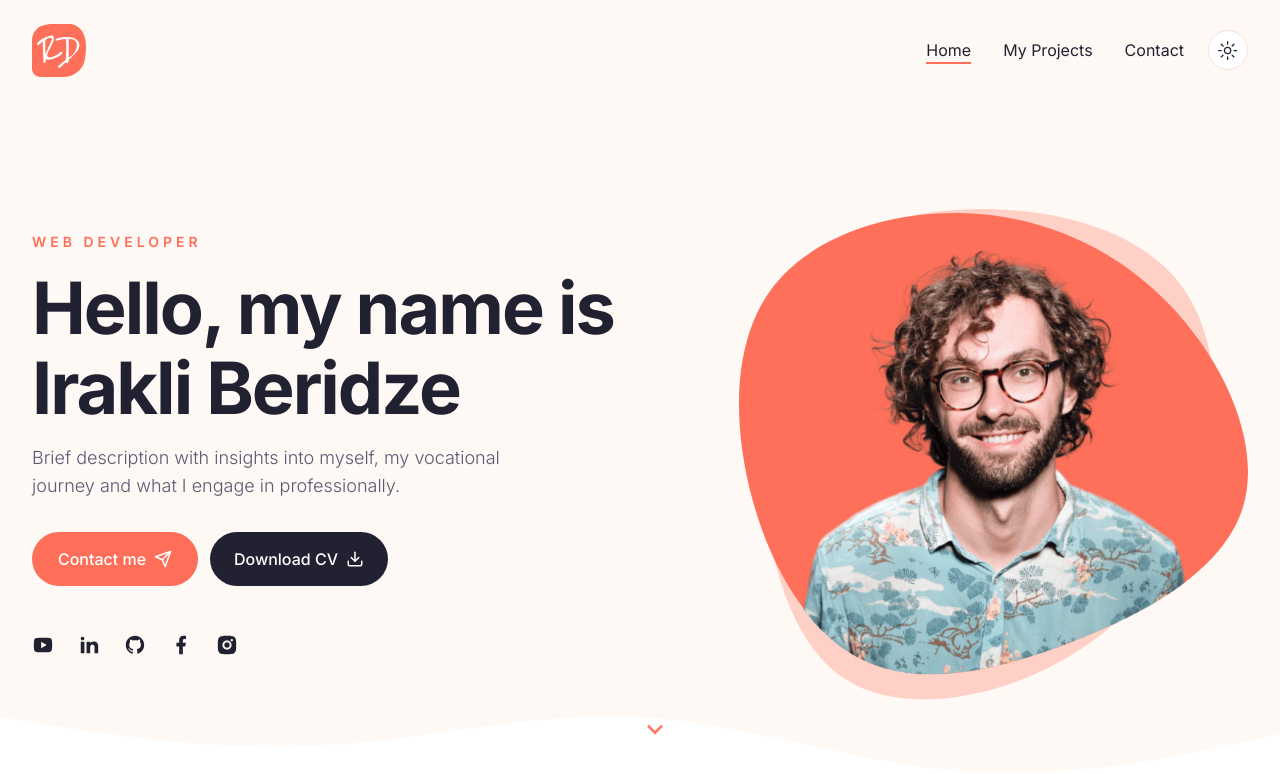
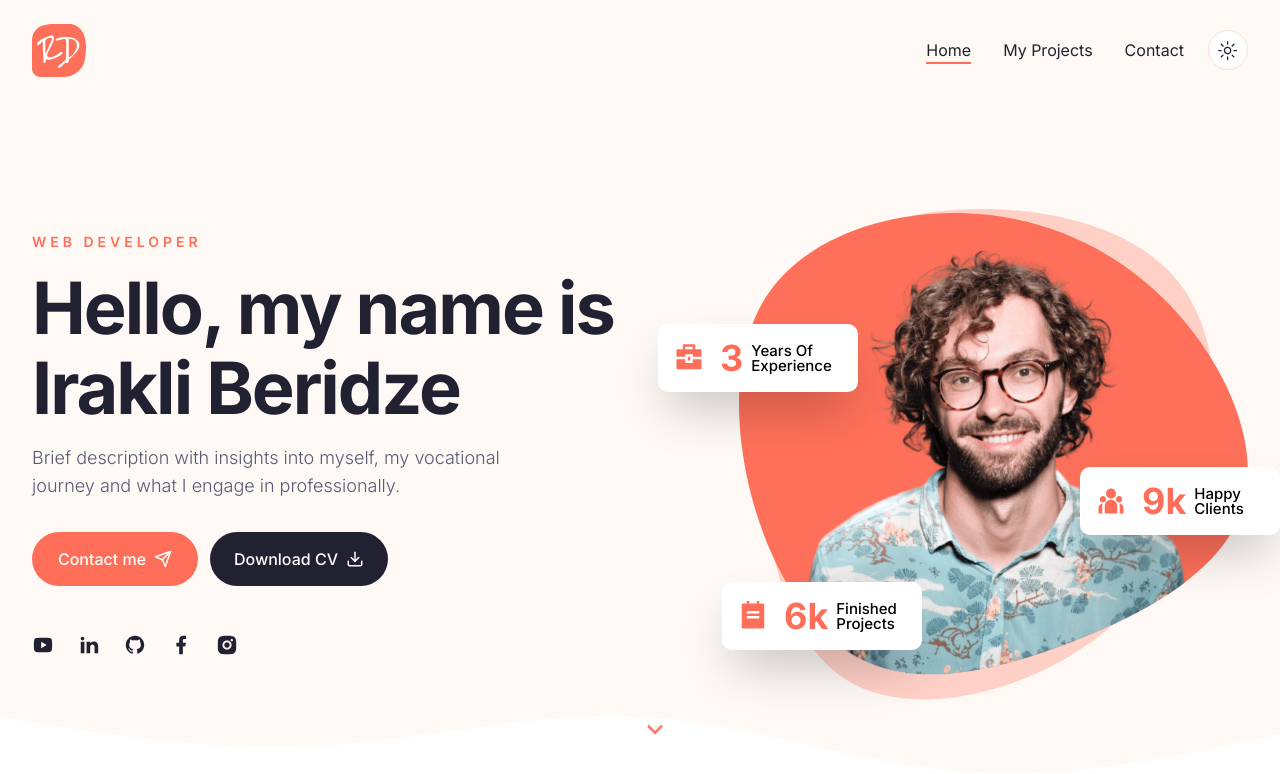
Before and after one commit to irakli85/Portfolio, a Next.js app: page / in a window 1280 px wide. Shown: the top 774 px of the page. Built offline with nearby package versions, Linux system fonts and the light colour scheme.

Commit message:
first commit

```diff
--- a/app/globals.css
+++ b/app/globals.css
@@ -71,3 +71,7 @@
 .subtitle{
   @apply text-muted-foreground text-lg mb-8 font-light;
 }
+
+.badge{
+  @apply z-10 w-[200px] h-[68px] bg-white dark:backdrop-blur-[44px] shadow-2xl p-4 rounded-[10px] flex items-center gap-x-4;
+}
--- a/components/Badge.jsx
+++ b/components/Badge.jsx
@@ -1,8 +1,18 @@
-import React from 'react'
+'use client'
+import CountUp from "react-countup"
 
-const Badge = () => {
+const Badge = ({containerStyles, icon, endCountNum, endCountText, badgeText}) => {
   return (
-    <div>Badge</div>
+    <div className={`badge ${containerStyles}`}>
+      <div className="text-3xl text-primary">{icon}</div>
+      <div className="flex items-center gap-x-2">
+        <div className="text-4xl leading-none font-bold text-primary">
+          <CountUp end={endCountNum} delay={1} duration={4}/>
+          {endCountText}
+        </div>
+        <div className="max-w-[70px] leading-none text-[15px] font-medium text-black">{badgeText}</div>
+      </div>
+    </div>
   )
 }
 
--- a/components/Hero.jsx
+++ b/components/Hero.jsx
@@ -35,6 +35,12 @@
                 </div>
                  {/* image */}
                  <div className="hidden xl:flex relative">
+                    {/* badge 1*/}
+                    <Badge icon={<RiBriefcase4Fill/>} endCountNum={3} badgeText='Years Of Experience' containerStyles='absolute top-[24%] -left-[5rem]'/>
+                    {/* badge 2*/}
+                    <Badge icon={<RiTodoFill/>} endCountNum={6} endCountText='k' badgeText='Finished Projects' containerStyles='absolute top-[80%] -left-[1rem]'/>
+                     {/* badge 3*/}
+                     <Badge icon={<RiTeamFill/>} endCountNum={9} endCountText='k' badgeText='Happy Clients' containerStyles='absolute top-[55%] -right-8'/>
                     <div className="bg-hero_shape2_light dark:bg-hero_shape2_dark w-[500px] h-[500px] bg-no-repeat absolute -top-1 -right-2"></div>
                     <DevImg containerStyles='bg-hero_shape w-[510px] h-[462px] bg-no-repeat relative bg-bottom' imgSrc='/hero/developer.png'/>
                  </div>
```
